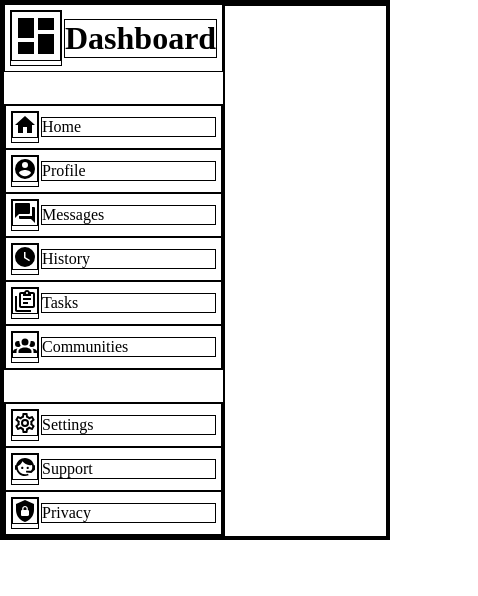
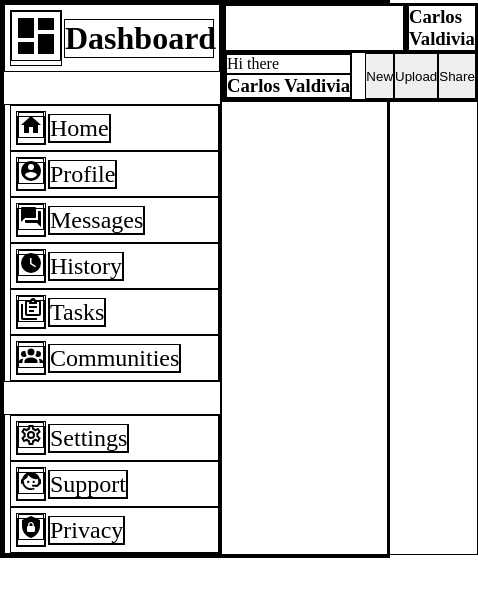
Before and after one commit to CarlosValdiviao-O/admin-Dashboard, a plain HTML site: page index.html in a window 390 px wide. Shown: the whole page, 478 px wide, since content can reach past the window. Drawn offline with Linux system fonts and the light colour scheme.

Commit message:
Responsive design and animations to the sidebar added

```diff
--- a/index.html
+++ b/index.html
@@ -15,73 +15,87 @@
                 <div class="icon">
                     <img src="icons/dashboard.svg" alt="dashboard-icon">
                 </div>
-                <h1 class="dashboard">Dashboard</h1>
+                <h1 class="link">Dashboard</h1>
             </div>
             <ul class="seccion one">
                 <li>
                     <div class="icon">
-                      <img src="icons/home.svg" alt="home-icon">
+                        <a href=""><img src="icons/home.svg" alt="home-icon"></a>
                     </div>
-                    <p>Home</p>
+                    <p><a class="link" href="">Home</a></p>
                 </li>
                 <li>
                     <div class="icon">
-                        <img src="icons/profile.svg" alt="profile-icon">
+                        <a href=""><img src="icons/profile.svg" alt="profile-icon"></a>
                     </div>
-                    <p>Profile</p>
+                    <p><a class="link" href="">Profile</a></p>
                 </li>
                 <li>
                     <div class="icon">
-                        <img src="icons/chat.svg" alt="chat-icon">
+                        <a href=""><img src="icons/chat.svg" alt="chat-icon"></a>
                     </div>
-                    <p>Messages</p>
+                    <p><a class="link" href="">Messages</a></p>
                 </li>
                 <li>
                     <div class="icon">
-                        <img src="icons/clock.svg" alt="clock-icon">
+                        <a href=""><img src="icons/clock.svg" alt="clock-icon"></a>
                     </div>
-                    <p>History</p>
+                    <p><a class="link" href="">History</a></p>
                 </li>
                 <li>
                     <div class="icon">
-                        <img src="icons/tasks.svg" alt="tasks-icon">
+                        <a href=""><img src="icons/tasks.svg" alt="tasks-icon"></a>
                     </div>
-                    <p>Tasks</p>
+                    <p><a class="link" href="">Tasks</a></p>
                 </li>
                 <li>
                     <div class="icon">
-                        <img src="icons/group.svg" alt="group-icon">
+                        <a href=""><img src="icons/group.svg" alt="group-icon"></a>
                     </div>
-                    <p>Communities</p>
+                    <p><a class="link" href="">Communities</a></p>
                 </li>
             </ul>
             <ul class="seccion two">
                 <li>
                     <div class="icon">
-                        <img src="icons/settings.svg" alt="settings-icon">
+                        <a href=""><img src="icons/settings.svg" alt="settings-icon"></a>
                     </div>
-                    <p>Settings</p>
+                    <p><a class="link" href="">Settings</a></p>
                 </li>
                 <li>
                     <div class="icon">
-                        <img src="icons/support.svg" alt="support-icon">
+                        <a href=""><img src="icons/support.svg" alt="support-icon"></a>
                     </div>
-                    <p>Support
-                    </p>
+                    <p><a class="link" href="">Support</a></p>
                 </li>
                 <li>
                     <div class="icon">
-                        <img src="icons/privacy.svg" alt="privacy-icon">
+                        <a href=""><img src="icons/privacy.svg" alt="privacy-icon"></a>
                     </div>
-                    <p>Privacy</p>
+                    <p><a class="link" href="">Privacy</a></p>
                 </li>
             </ul>
         </div>
         <div class="header">
-
+            <div class="searchbar">
+                <div class="icon"></div>
+                <input type="search">
+                <div class="icon"></div>
+                <div class="profile"></div>
+                <h3>Carlos Valdivia</h3>
+            </div>
+            <div class="profile-bar">
+                <div class="profile"></div>
+                <div class="greetings">
+                    <p class="message">Hi there</p>
+                    <h3 class="name">Carlos Valdivia</h3>
+                </div>
+                <button>New</button>
+                <button>Upload</button>
+                <button>Share</button>
+            </div>
         </div>
         <div class="content">
-
         </div>
     </div>
 </body>
--- a/script.js
+++ b/script.js
@@ -0,0 +1,14 @@
+const icon = document.getElementsByClassName('icon');
+const link = document.getElementsByClassName('link');
+const arr = Array.from(link);
+for (i=0; i<icon.length; i++){
+    link[i].addEventListener('mouseenter', (e) =>{
+    let i = arr.findIndex((element)=> element.textContent == e.target.textContent);
+    icon[i].classList.add('hovered');
+    if(i==0) icon[i].classList.remove('hovered');
+    });
+    link[i].addEventListener('mouseleave', (e) =>{
+    let i = arr.findIndex((element)=> element.textContent == e.target.textContent);
+    icon[i].classList.remove('hovered');
+    });
+};
--- a/style.css
+++ b/style.css
@@ -1,6 +1,5 @@
 *{
     border: 1px solid black;
-    box-sizing: border-box;
     margin: 0;
     padding: 0;
 }
@@ -16,6 +15,7 @@
     display: flex;
     flex-direction: column;
     gap: 2rem;
+    position: sticky;
 }
 
 ul {
@@ -24,10 +24,14 @@ ul {
 
 .logo{
     display: grid;
-    grid-template-columns: auto 1fr;
+    grid-template-columns: auto minmax(150px, 1fr);
     align-items: center;
     padding: 5px;
     gap: 2px;
+}
+
+h1 {
+    font-size: clamp(2rem, 3vw, 3rem);
 }
 
 li {
@@ -36,11 +40,35 @@ li {
     align-items: center;
     padding: 5px;
     gap: 2px;
+    font-size: clamp(1.5rem, 2vw, 2.5rem);
+    margin-left: 5px;
 }
 
-.icon {
-    align-self: center;
+a{
+    text-decoration: none;
+    color: currentColor;
 }
 
-.logo .icon {
+.sidebar p{
+    width: max-content;
 }
+
+li>div:hover+p, li>p:hover{
+    text-decoration: underline;
+    text-shadow: 1px 1px currentColor;
+    transform: translateY(-2px);
+}
+
+a img:hover, .hovered img{
+    filter: drop-shadow(0 0 0.1rem gray);
+    transform: translateY(-2px);
+}
+
+.searchbar, .profile-bar {
+    display: flex;
+    justify-items: space-between;
+}
+
+input[type='search'], .greetings{
+    margin-right: auto;
+}
```
Also changed, not shown: icons/search.svg (added).
